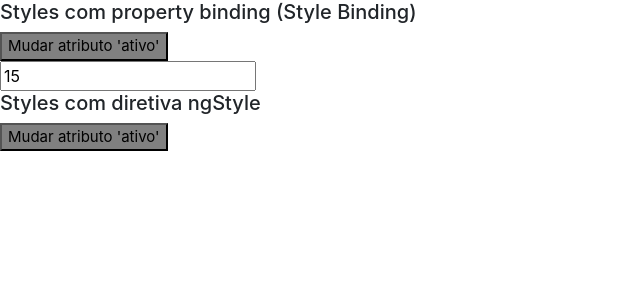
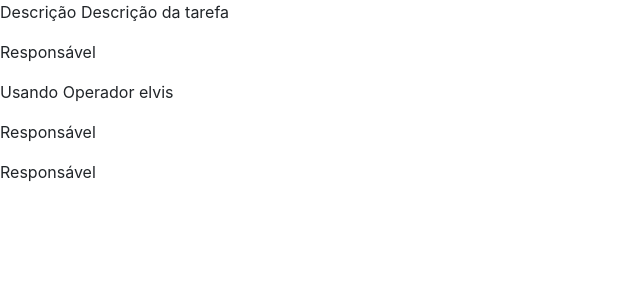
Before and after one commit to danilocalixto77/diretivas, an Angular app: page / in a window 1280 px wide. Shown: the top 300 px of the page, without its empty margins (0-640 px from the left). Built offline with nearby package versions, Linux system fonts and the light colour scheme.

Commit message:
CursoAngular#31#elvis

```diff
--- a/src/app/app.component.html
+++ b/src/app/app.component.html
@@ -1,9 +1,6 @@
 <!--app-diretiva-ngif></!--app-diretiva-ngif-->
-
 <!--app-diretiva-ngswitch></!--app-diretiva-ngswitch-->
-
 <!--app-diretiva-ngfor></!--app-diretiva-ngfor-->
-
 <!--app-diretiva-ngclass></!--app-diretiva-ngclass-->
-
-<app-diretiva-ngstyle></app-diretiva-ngstyle>
+<!--app-diretiva-ngstyle></app-diretiva-ngstyle-->
+<app-operador-elvis></app-operador-elvis>
--- a/src/app/app.module.ts
+++ b/src/app/app.module.ts
@@ -9,6 +9,7 @@
 import { DiretivaNgclassComponent } from './diretiva-ngclass/diretiva-ngclass.component';
 import { DiretivaNgstyleComponent } from './diretiva-ngstyle/diretiva-ngstyle.component';
 import { FormsModule } from '@angular/forms';
+import { OperadorElvisComponent } from './operador-elvis/operador-elvis.component';
 
 @NgModule({
   declarations: [
@@ -17,7 +18,8 @@
     DiretivaNgswitchComponent,
     DiretivaNgforComponent,
     DiretivaNgclassComponent,
-    DiretivaNgstyleComponent
+    DiretivaNgstyleComponent,
+    OperadorElvisComponent
 
   ],
   imports: [
--- /dev/null
+++ b/src/app/operador-elvis/operador-elvis.component.html
@@ -0,0 +1,9 @@
+<p>Descrição {{ tarefa.desc }}</p>
+<!--p>Responsável {{ tarefa.responsavel.nome }}</!--p-->
+
+<p>Responsável {{ tarefa.responsavel !=null ? tarefa.responsavel.nome : ''}}</p>
+
+<p>Usando Operador elvis</p>
+<p>Responsável {{ tarefa.responsavel?.nome }}</p>
+
+<p>Responsável {{ tarefa.responsavel?.usuario?.nome }}</p>
--- /dev/null
+++ b/src/app/operador-elvis/operador-elvis.component.ts
@@ -0,0 +1,23 @@
+import { Component, OnInit } from '@angular/core';
+
+@Component({
+  selector: 'app-operador-elvis',
+  templateUrl: './operador-elvis.component.html',
+  styleUrls: ['./operador-elvis.component.css']
+})
+export class OperadorElvisComponent implements OnInit {
+
+  tarefa: any = {
+    desc: 'Descrição da tarefa',
+    responsavel: {
+      usuario: null
+    }
+    //responsavel : {nome: 'Danilo'}
+  };
+
+  constructor() { }
+
+  ngOnInit(): void {
+  }
+
+}
```
Also changed, not shown: src/app/operador-elvis/operador-elvis.component.css (added), 1 other file (tests, documents, lock files or other folders).
